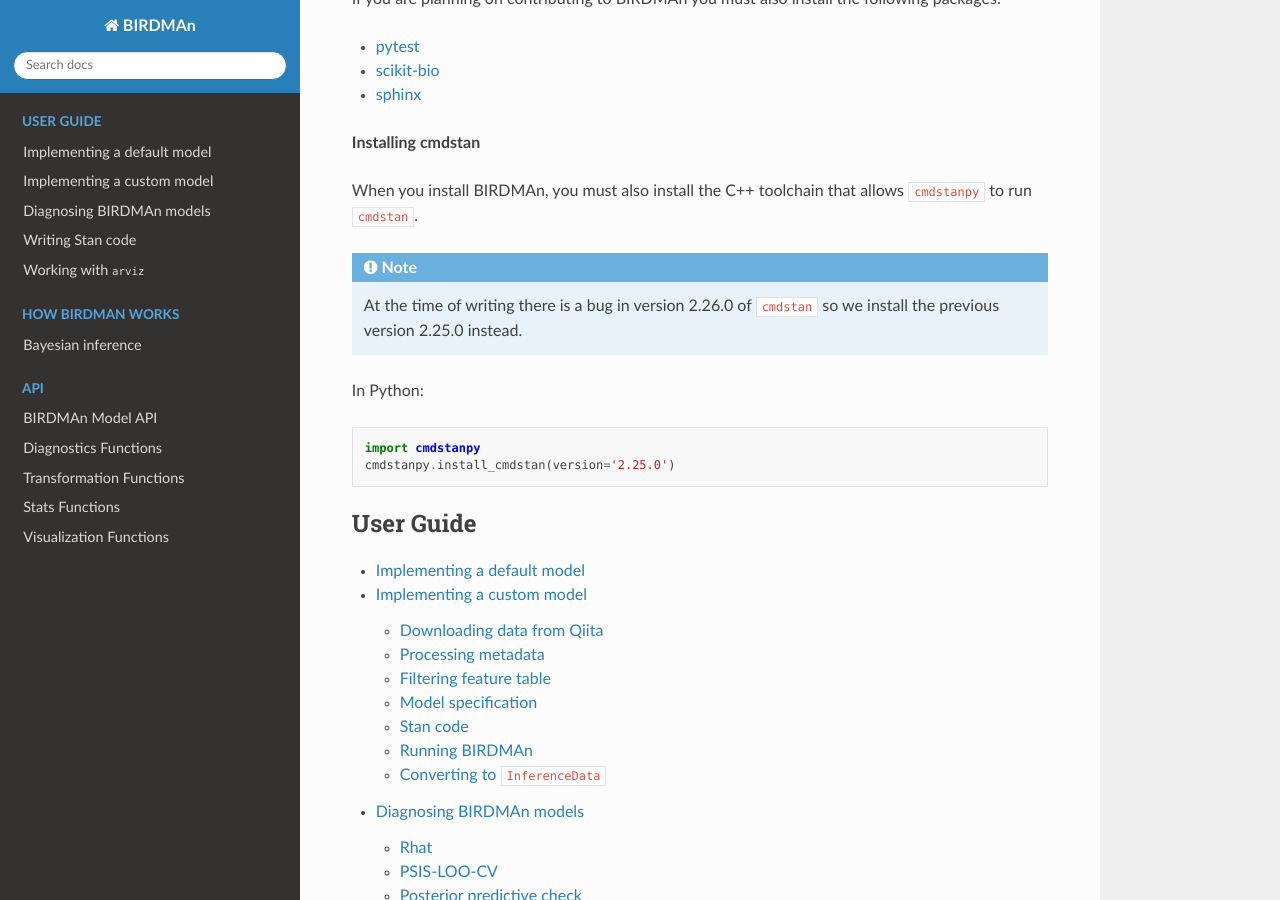
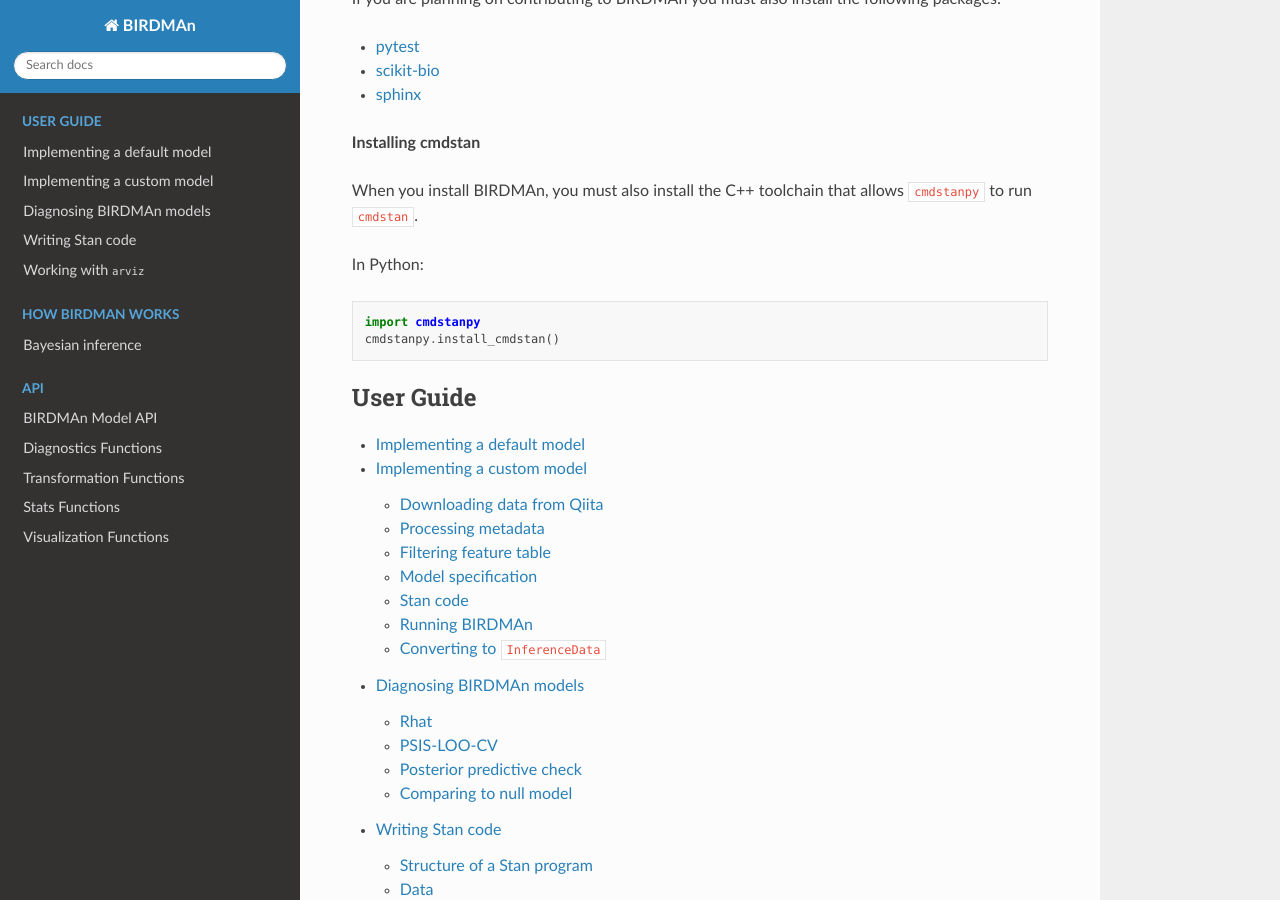
Before and after one commit to biocore/BIRDMAn, a Sphinx documentation site: the page built from docs/index.rst, in a window 1280 px wide and 900 px high, scrolled down 677 px. Built offline with Sphinx 7.4.7 and the Read the Docs theme 2.0.0, drawn with Linux system fonts in a browser that asks for light colours.

Commit message:
Remove outdated install instructions

```diff
--- a/docs/index.rst
+++ b/docs/index.rst
@@ -36,14 +36,12 @@
 
 When you install BIRDMAn, you must also install the C++ toolchain that allows ``cmdstanpy`` to run ``cmdstan``.
 
-.. note:: At the time of writing there is a bug in version 2.26.0 of ``cmdstan`` so we install the previous version 2.25.0 instead.
-
 In Python:
 
 .. code:: python
 
     import cmdstanpy
-    cmdstanpy.install_cmdstan(version='2.25.0')
+    cmdstanpy.install_cmdstan()
 
 .. toctree::
     :maxdepth: 2
```
